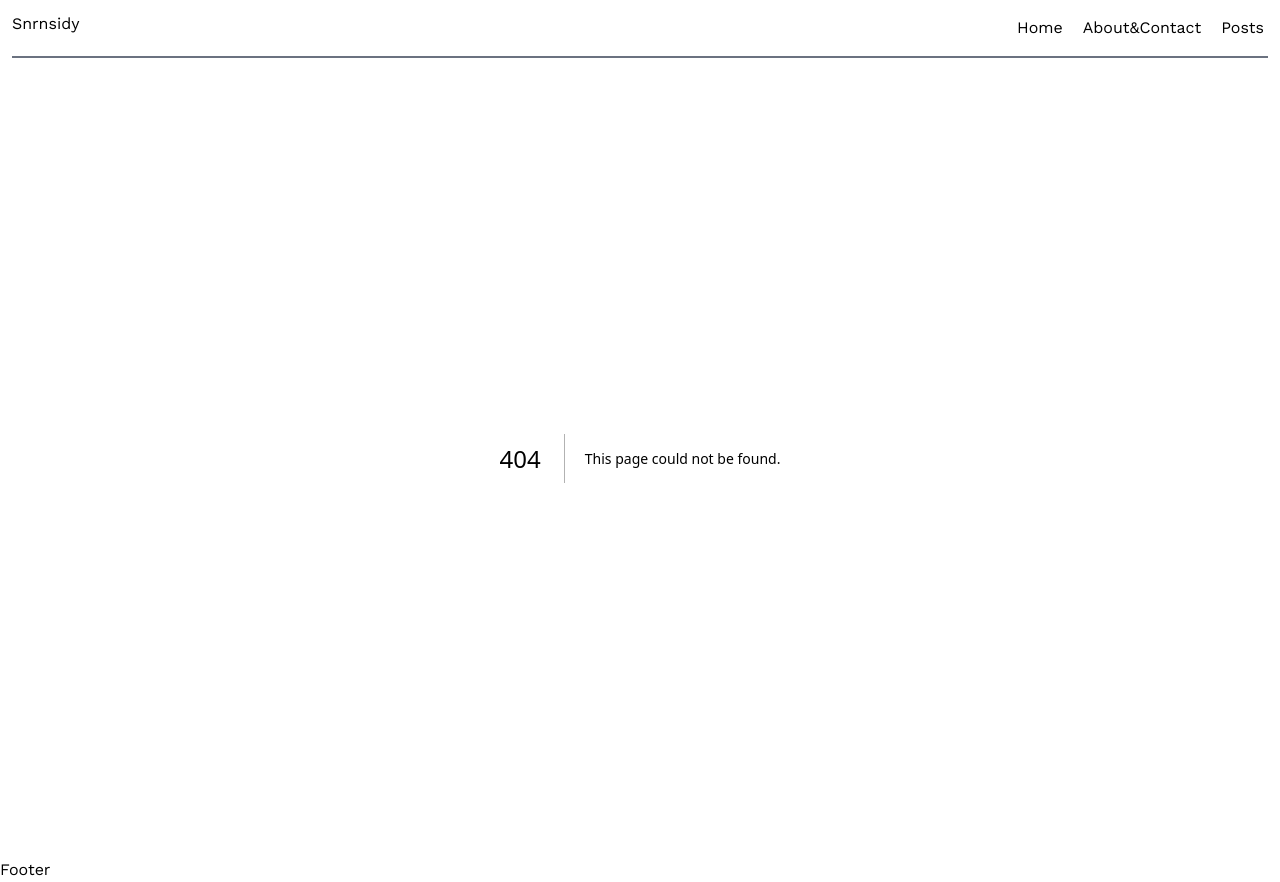
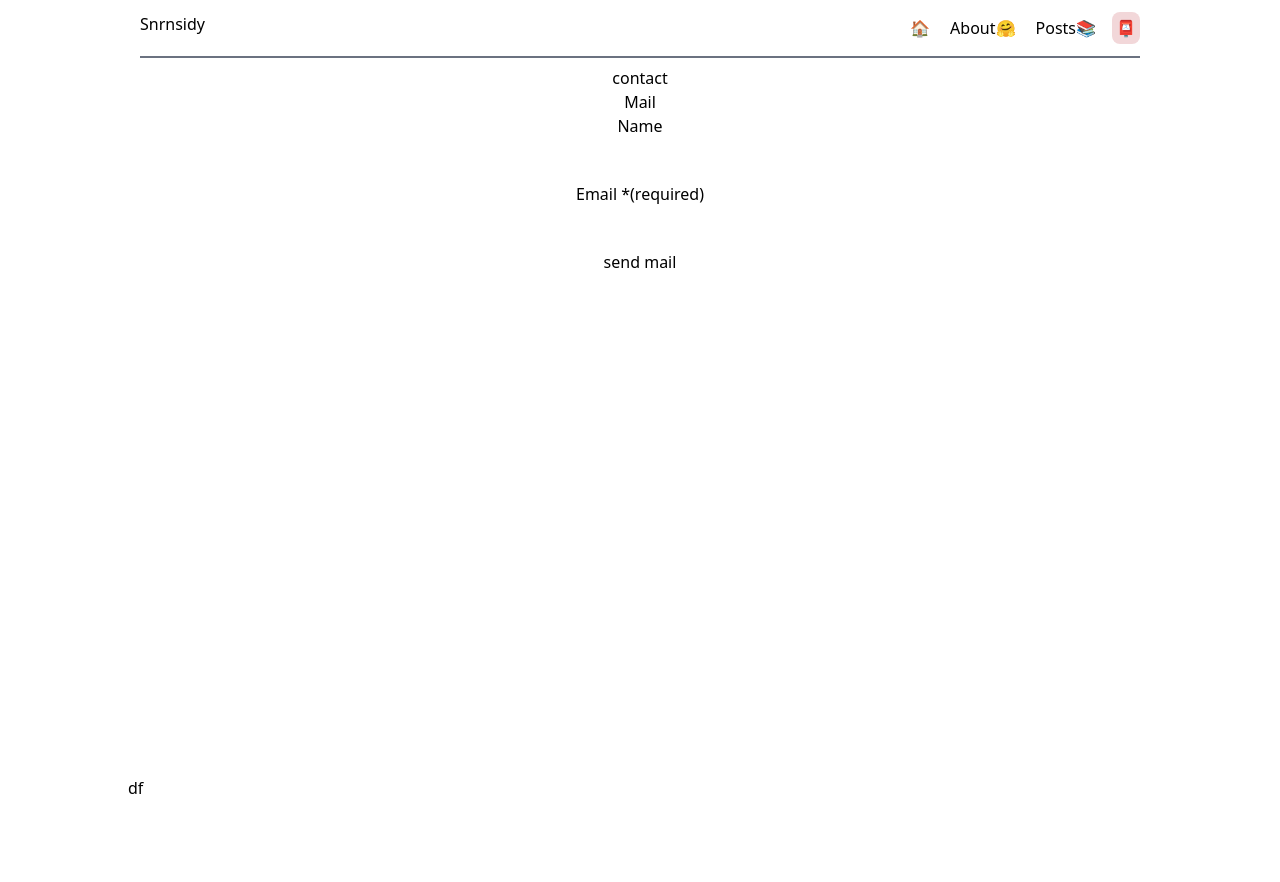
Before and after one commit to tjdls111/next-blog, a Next.js app in the folder blog/: page /contact in a window 1280 px wide. Before the commit this address had no page. After the commit the page ends 816 px from the top, so only its background shows below. Built offline with nearby package versions, Linux system fonts and the light colour scheme.

Commit message:
feat: contact page, 전체 레이아웃

```diff
--- a/blog/src/app/about/page.tsx
+++ b/blog/src/app/about/page.tsx
@@ -1,17 +1,12 @@
-import React from 'react';
-import Mail from './Mail';
+import React from 'react'
 
 const About = () => {
-return (
+  return (
     <main className="text-center my-2">
-        <p>Problem Solving lover</p>
-        <p>Free soul</p>
-        <p>Voice Recognition Artificial Intelligence Developer</p>
-
-        <div className='text-center'>
-            <Mail/>
-        </div>
+      <p>Problem Solving lover</p>
+      <p>Free soul</p>
+      <p>Voice Recognition Artificial Intelligence Developer</p>
     </main>
-);
+  )
 }
-export default About;
+export default About
--- /dev/null
+++ b/blog/src/app/contact/page.tsx
@@ -0,0 +1,14 @@
+import React from 'react'
+import Mail from './Mail'
+
+const Contact = () => {
+  return (
+    <main className="text-center my-2">
+      <div className="text-center">
+        contact
+        <Mail />
+      </div>
+    </main>
+  )
+}
+export default Contact
--- a/blog/src/app/layout.tsx
+++ b/blog/src/app/layout.tsx
@@ -16,10 +16,10 @@ export default function RootLayout({
   children: React.ReactNode
 }) {
   return (
-    <html lang="en" className={sans.className}>
-      <body>
+    <html lang="en" className={(sans.className, 'h-full')}>
+      <body className="h-full max-w-5xl mx-auto">
         <Header />
-        {children}
+        <main className="h-auto min-h-[calc(100%-50px)] pb-10">{children}</main>
         <Footer />
       </body>
     </html>
--- a/blog/src/components/Footer.tsx
+++ b/blog/src/components/Footer.tsx
@@ -1,8 +1,6 @@
-import React from 'react';
+import React from 'react'
 
 const Footer = () => {
-return (
-    <footer>Footer</footer>
-);
+  return <footer className="h-10 relative translate-y-[-100%]">df</footer>
 }
-export default Footer;
+export default Footer
--- a/blog/src/components/Header.tsx
+++ b/blog/src/components/Header.tsx
@@ -1,22 +1,38 @@
 'use client'
-import Link from 'next/link';
-import { usePathname } from 'next/navigation';
-import React from 'react';
+import Link from 'next/link'
+import { usePathname } from 'next/navigation'
+import React from 'react'
 import styles from './style.module.scss'
 
 const Header = () => {
-const pathname=usePathname();
-return (
-    <header className="flex justify-between mx-3 py-3 border-b-2 border-b-gray-500">
-      <h1>
-        <Link href="/">Snrnsidy</Link>
-      </h1>
+  const pathname = usePathname()
+  return (
+    <header className="sticky bg-white top-0 flex justify-between mx-3 py-3 border-b-2 border-b-gray-500">
+      <Link href="/">Snrnsidy</Link>
       <nav className={`flex gap-3 ${styles.nav}`}>
-        <Link href="/" className={pathname==='/'?'bg-pink':''}>Home</Link>
-        <Link href="/about" className={pathname.includes('about')?'bg-pink':''}>About&Contact</Link>
-        <Link href="/post" className={pathname.includes('post')?'bg-pink':''}>Posts</Link>
+        <Link href="/" className={pathname === '/' ? 'bg-pink' : ''}>
+          🏠
+        </Link>
+        <Link
+          href="/about"
+          className={pathname.includes('about') ? 'bg-pink' : ''}
+        >
+          About🤗
+        </Link>
+        <Link
+          href="/post"
+          className={pathname.includes('post') ? 'bg-pink' : ''}
+        >
+          Posts📚
+        </Link>
+        <Link
+          href="/contact"
+          className={pathname.includes('contact') ? 'bg-pink' : ''}
+        >
+          📮
+        </Link>
       </nav>
     </header>
-);
+  )
 }
-export default Header;
+export default Header
```
Also changed, not shown: blog/src/app/contact/Mail.module.css (renamed from blog/src/app/about/Mail.module.css), blog/src/app/contact/Mail.tsx (renamed from blog/src/app/about/Mail.tsx).
